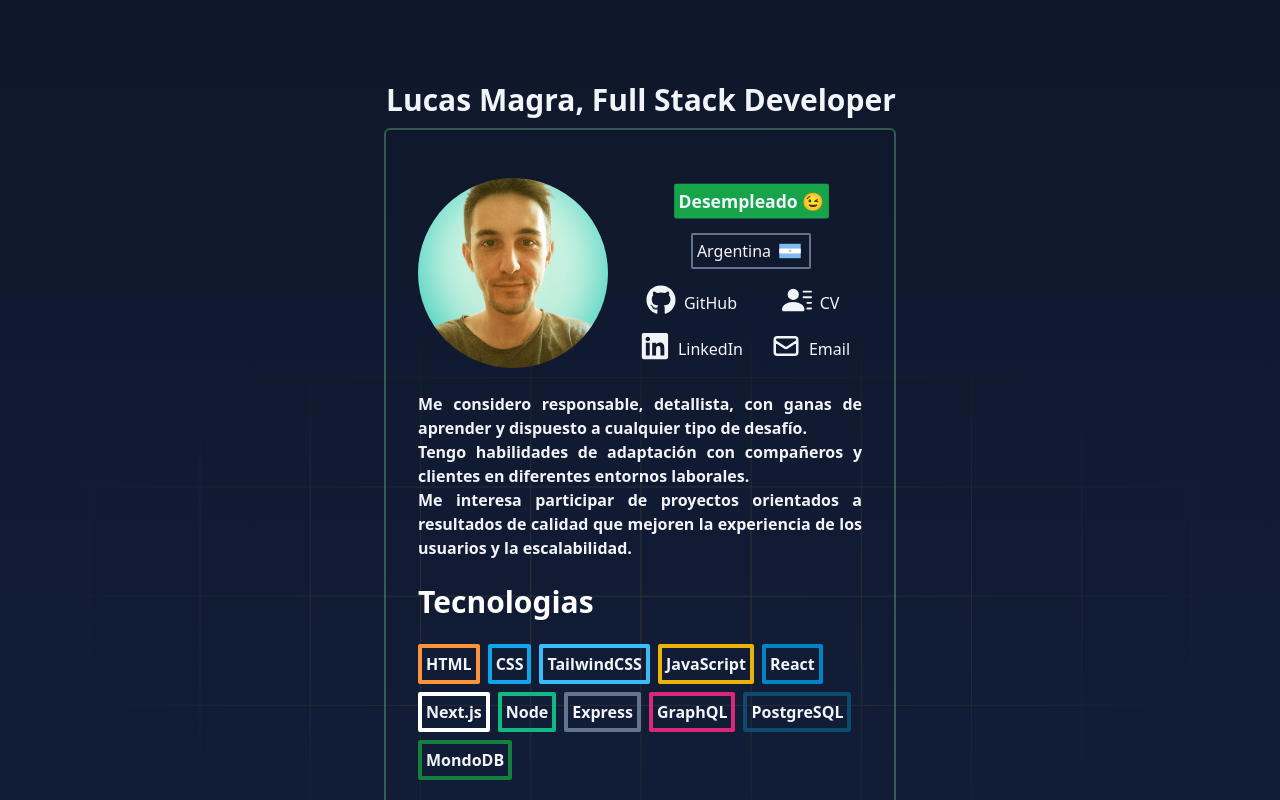
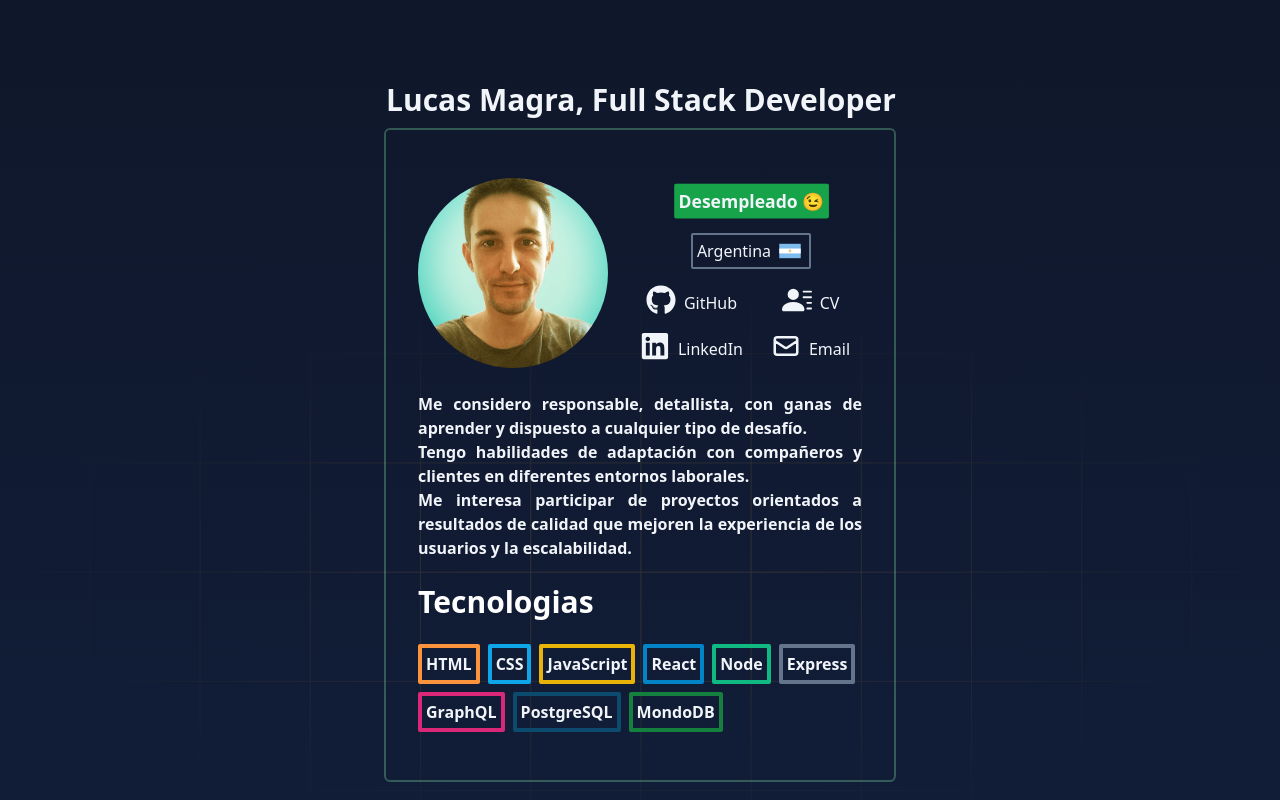
Before and after one commit to luqasmagra/portfolio, a Next.js app: page / in a window 1280 px wide. Shown: the top 800 px of the page. Built offline with nearby package versions, Linux system fonts and the light colour scheme.

Commit message:
Remove techs useless

```diff
--- a/src/pages/components/About.jsx
+++ b/src/pages/components/About.jsx
@@ -97,17 +97,11 @@ export default function About() {
           <span className="rounded-sm border-4 flex items-center p-1 border-sky-500 hover:bg-sky-500 transition">
             CSS
           </span>
-          <span className="rounded-sm border-4 flex items-center p-1 border-sky-400 hover:bg-sky-400 transition">
-            TailwindCSS
-          </span>
           <span className="rounded-sm border-4 flex items-center p-1 border-yellow-500 hover:bg-yellow-500 transition">
             JavaScript
           </span>
           <span className="rounded-sm border-4 flex items-center p-1 border-sky-600 hover:bg-sky-600 transition">
             React
-          </span>
-          <span className="rounded-sm border-4 flex items-center p-1 border-white hover:bg-white hover:text-slate-700 transition">
-            Next.js
           </span>
           <span className="rounded-sm border-4 flex items-center p-1 border-emerald-500 hover:bg-emerald-500 transition">
             Node
```
